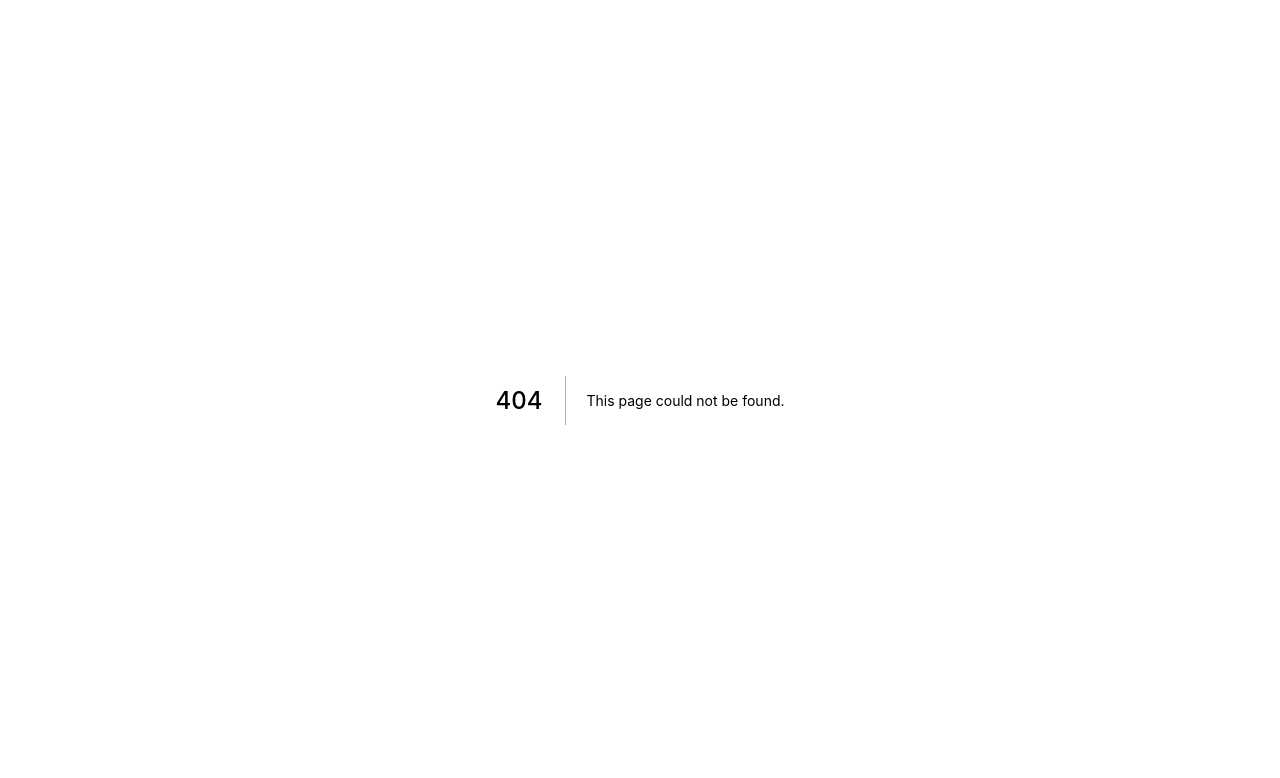
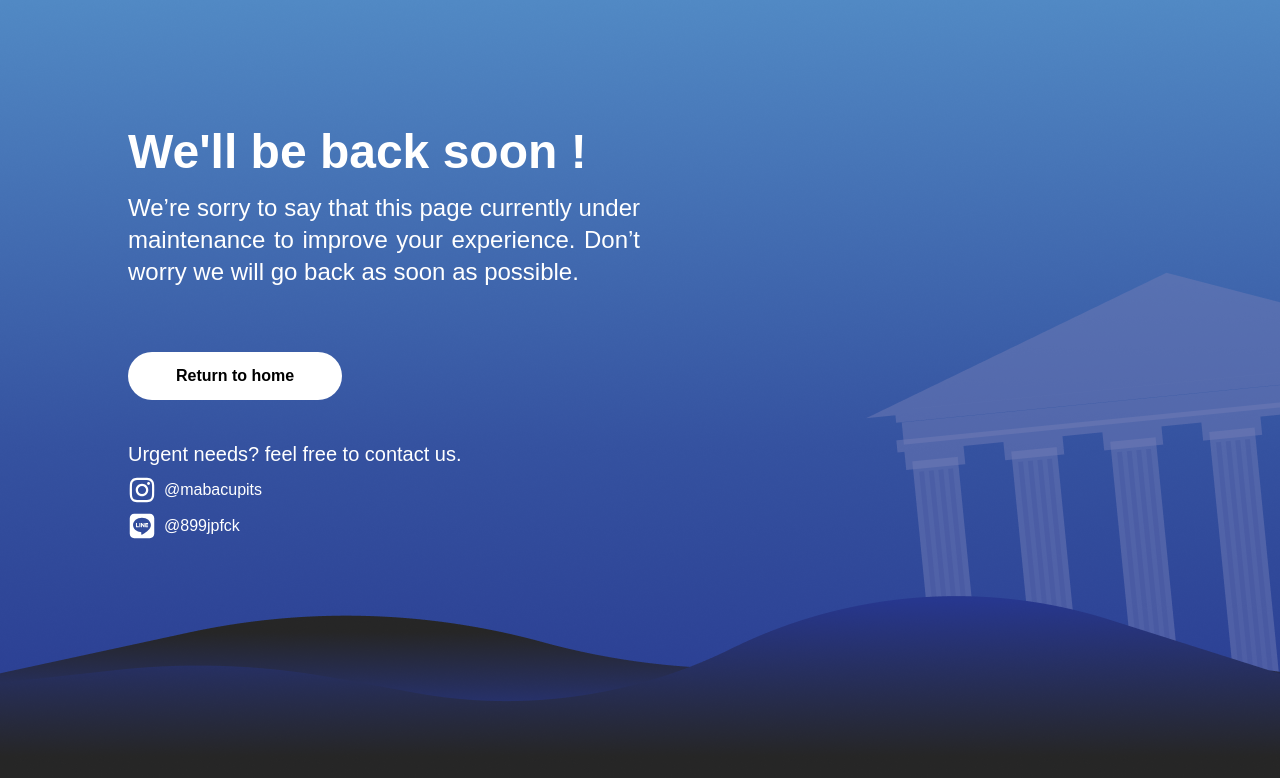
Before and after one commit to Teche-Corp/mabacup-2022-frontend, a Next.js app: page /UnderMaintenance in a window 1280 px wide. Before the commit this address had no page. Shown: the top 778 px of the page. Built offline with nearby package versions, Linux system fonts and the light colour scheme.

Commit message:
add: page under maintenance

```diff
--- /dev/null
+++ b/pages/UnderMaintenance.jsx
@@ -0,0 +1,34 @@
+import {AiOutlineInstagram} from "react-icons/ai";
+import { FaLine, FaInstagram } from "react-icons/fa";
+import Link from "next/link";
+
+export default function UnderMaintenance() {
+  return (
+    <>
+      <section className="bg-[url('/UnderMaintenance.png')] w-screen h-screen bg-cover bg-center">
+        <div className="pt-20 lg:p-16 xl:p-32 flex flex-col items-center lg:items-start justify-center">
+          <h1 className="text-2xl lg:text-5xl font-bold text-white font-secondary">We'll be back soon !</h1>
+          <h2 className="lg:text-2xl font-normal text-white pt-4 w-4/5 text-justify lg:w-1/2 font-secondary">We’re sorry to say that this page currently under maintenance to improve your experience. Don’t worry we will go back as soon as possible.</h2>
+          <a target="_blank" href="/">
+            <button className="bg-white px-12 py-3 mt-16 lg:mt-16 font-secondary font-bold rounded-full hover:bg-[#27378E] hover:text-white ease-out duration-150 hover:ease-in hover:duration-150 hover:scale-105">Return to home</button>
+          </a>
+          <p className="text-white pt-10 font-light lg:text-xl font-secondary">Urgent needs? feel free to contact us.</p>
+          {/* Instagram */}
+          <a target="_blank" href="https://instagram.com/mabacupits">
+            <div className="flex gap-2 items-center mt-2 font-secondary">
+              <FaInstagram className="text-white" size={28} />
+              <p className="text-white">@mabacupits</p>
+            </div>
+          </a>
+          {/* Line */}
+          <a target="_blank" href="https://instagram.com/">
+            <div className="flex gap-2 mt-2 items-center font-secondary">
+              <FaLine className="text-white" size={28} />
+              <p className="text-white font-base ">@899jpfck</p>
+            </div>
+          </a>
+        </div>
+      </section>
+    </>
+  )
+}
```
Also changed, not shown: public/UnderMaintenance.png (added).
